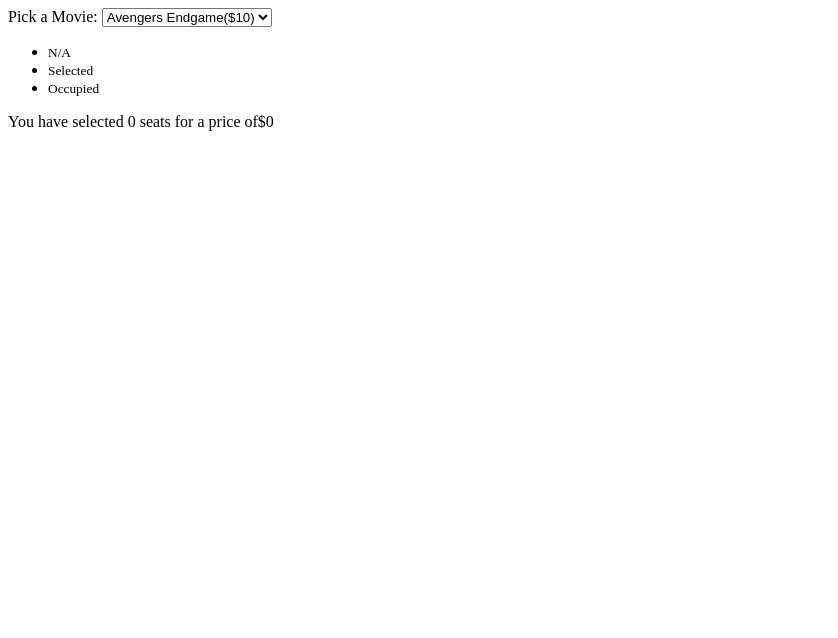
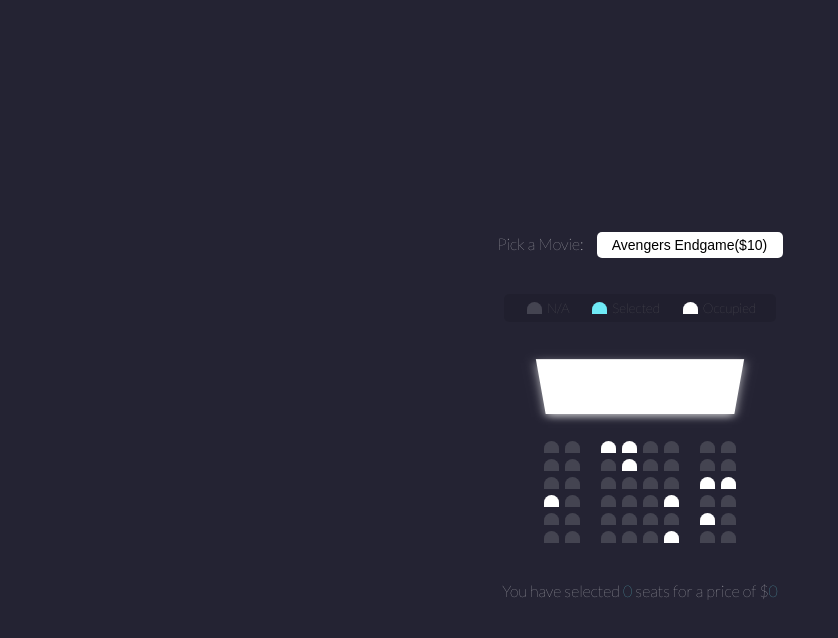
Before and after one commit to TeresaRosinski/Basic-Movie-Seat-Booking-App, a plain HTML site: page index.html in a window 1280 px wide. Shown: the whole page, without its empty margins (0-838 px from the left). Drawn offline with Linux system fonts and the light colour scheme.

Commit message:
add the styling

```diff
--- a/index.html
+++ b/index.html
@@ -19,23 +19,20 @@
 
 <ul class="showcase">
   <li>
-    <div class="seat">
-      <small>N/A</small>
-    </div>
+    <div class="seat"></div>
+    <small>N/A</small>
   </li>
   <li>
-    <div class="seat selected">
-      <small>Selected</small>
-    </div>
+    <div class="seat selected"></div>
+    <small>Selected</small>
   </li>
   <li>
-    <div class="seat occupied">
-      <small>Occupied</small>
-    </div>
+    <div class="seat occupied"></div>
+    <small>Occupied</small>
   </li>
 </ul>
 <div class="container">
-  <div class="screen">
+  <div class="screen"></div>
     <div class="row">
       <div class="seat"></div>
       <div class="seat"></div>
@@ -96,9 +93,8 @@
       <div class="seat"></div>
       <div class="seat"></div>
     </div>
-  </div>
 </div>
-<p class="text">You have selected <span id="count">0</span> seats for a price of$<span id="total">0</span></p>
+<p class="text">You have selected <span id="count">0</span> seats for a price of $<span id="total">0</span></p>
   <script src="scripts.js"></script>
 </body>
 </html>
--- a/styles.css
+++ b/styles.css
@@ -0,0 +1,100 @@
+@import url("https://fonts.googleapis.com/css2?family=Lato:wght@100;700&display=swap");
+
+* {
+  box-sizing: border-box;
+}
+
+body {
+  background-color: #242333;
+  display: flex;
+  flex-direction: column;
+  color: #fff;
+  align-items: center;
+  justify-content: center;
+  height: 100vh;
+  font-family: "Lato", sans-serif;
+}
+
+.movie-container {
+  margin: 20px 0;
+}
+
+.movie-container select {
+  background-color: #fff;
+  border: 0;
+  border-radius: 5px;
+  font-size: 14px;
+  margin-left: 10px;
+  padding: 5px 15px 5px 15px;
+  -moz-appearance: none;
+  -webkit-appearance: none;
+  appearance: none;
+}
+.container{
+  perspective: 500px;
+  margin-bottom: 30px;
+}
+.seat {
+  background-color: #444451;
+  height: 12px;
+  width: 15px;
+  margin: 3px;
+  border-top-left-radius: 10px;
+  border-top-right-radius: 10px;
+}
+
+.seat.selected {
+  background-color: #6feaf6;
+}
+.seat.occupied{
+  background-color: #fff;
+}
+.seat:nth-of-type(2){
+  margin-right: 18px;
+}
+.seat:nth-last-of-type(2){
+  margin-left: 18px;
+}
+.seat:not(.occupied):hover{
+  cursor: pointer;
+  transform: scale(1.2);
+}
+.showcase .seat:not(.occupied):hover{
+  cursor: default;
+  transform: scale(1);
+}
+.showcase{
+  background: rgba(0,0,0, 0.1);
+  padding: 5px 10px;
+  border-radius: 5px;
+  color: #777;
+  list-style: none;
+  display: flex;
+  justify-content: space-between;
+}
+.showcase li{
+  display: flex;
+  align-items: center;
+  justify-content: center;
+  margin: 0 10px;
+}
+.showcase li small{
+  margin-left: 2px;
+}
+.row {
+  display: flex;
+}
+.screen{
+  background-color: white;
+  height: 70px;
+  width: 100%;
+  margin: 15px 0;
+  transform: rotateX(-45deg);
+  box-shadow: 0 4px 10px rgba(255,255,255,0.7)
+}
+p.text{
+  margin: 5px 0;
+}
+p.text span{
+  color: #6feaf6;
+}
```
